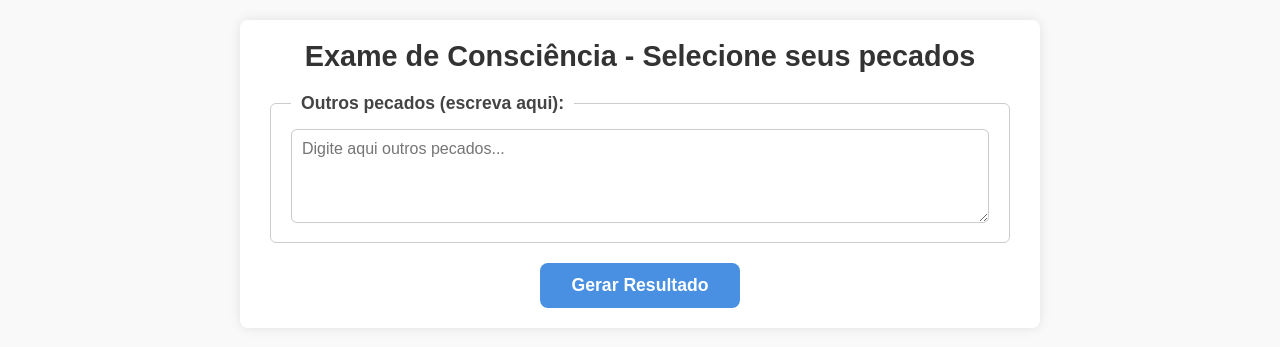
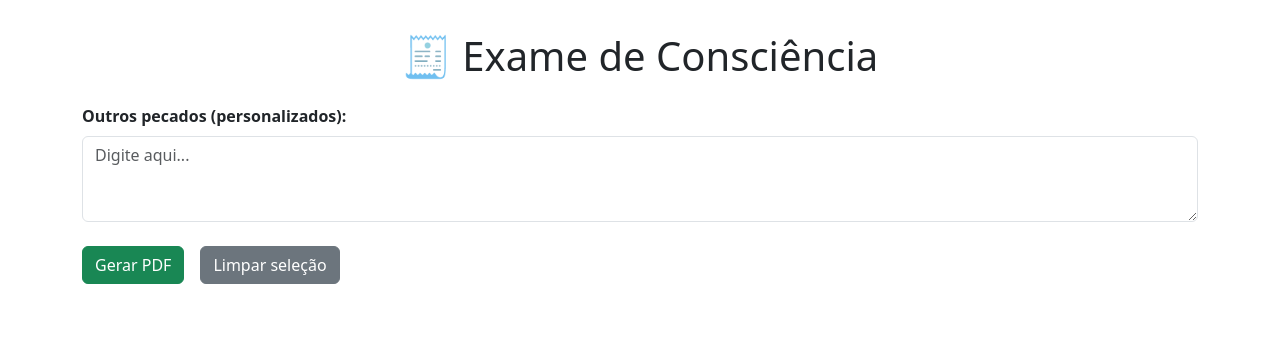
Before and after one commit to alissonsouza1984/confission, a Flask app: template templates/index.html in a window 1280 px wide. Shown: the top 347 px of the page. Run offline with Flask 3, Linux system fonts and the light colour scheme; the template is opened without the code that fills it, so the values that code supplies are empty.

Commit message:
refactor: index.html

```diff
--- a/templates/index.html
+++ b/templates/index.html
@@ -1,65 +1,73 @@
 <!DOCTYPE html>
-<html lang="pt-BR">
+<html lang="pt-br">
 <head>
-    <meta charset="UTF-8" />
-    <meta name="viewport" content="width=device-width, initial-scale=1" />
-    <title>Exame de Consciência - Pecados</title>
-    <link rel="stylesheet" href="{{ url_for('static', filename='css/style.css') }}" />
+    <meta charset="UTF-8">
+    <title>🧾 Exame de Consciência</title>
+    <meta name="viewport" content="width=device-width, initial-scale=1">
+    <!-- Estilos Bootstrap CDN (Render suporta sem problemas) -->
+    <link rel="stylesheet" href="https://cdn.jsdelivr.net/npm/bootstrap@5.3.0/dist/css/bootstrap.min.css">
+    <style>
+        body {
+            padding: 2rem;
+        }
+        textarea {
+            resize: vertical;
+        }
+    </style>
 </head>
-<body>
-    <div class="container">
-        <h1>Exame de Consciência - Selecione seus pecados</h1>
+<body class="container">
+    <h1 class="mb-4 text-center">🧾 Exame de Consciência</h1>
 
-        <form method="POST" action="/">
+    <form method="POST">
         {% for mandamento, lista in pecados.items() %}
-                <fieldset>
-                    <legend>{{ mandamento }}</legend>
-                    {% for i, pecado in enumerate(lista) %}
-                        <label class="pecado-item">
-                            <input type="checkbox" name="{{ mandamento }}" value="{{ i }}" />
-                            {{ pecado }}
-                        </label>
+            <div class="mb-4">
+                <h5 class="text-primary">{{ mandamento }}</h5>
+                {% for pecado in lista %}
+                    <div class="form-check">
+                        <input class="form-check-input" type="checkbox" name="{{ mandamento }}" value="{{ loop.index0 }}" id="{{ mandamento }}-{{ loop.index0 }}">
+                        <label class="form-check-label" for="{{ mandamento }}-{{ loop.index0 }}">{{ pecado }}</label>
+                    </div>
                 {% endfor %}
-                </fieldset>
+            </div>
         {% endfor %}
 
-            <fieldset>
-                <legend>Outros pecados (escreva aqui):</legend>
-                <textarea name="custom" placeholder="Digite aqui outros pecados..." rows="4"></textarea>
-            </fieldset>
+        <div class="mb-4">
+            <label for="custom" class="form-label fw-bold">Outros pecados (personalizados):</label>
+            <textarea class="form-control" id="custom" name="custom" rows="3" placeholder="Digite aqui..."></textarea>
+        </div>
 
-            <button type="submit" class="btn">Gerar Resultado</button>
+        <div class="d-flex flex-column flex-md-row gap-3">
+            <button type="submit" class="btn btn-success">Gerar PDF</button>
+            <a href="/" class="btn btn-secondary">Limpar seleção</a>
+        </div>
     </form>
 
     {% if resultado %}
-        <hr />
-        <h2>Resultado dos pecados selecionados:</h2>
-        <div id="resultado-html">
-            <form method="POST" action="/download" id="form-download">
-                <pre style="white-space: pre-wrap;">
-{% for mandamento, pecados_sel in resultado.items() %}
-<strong>{{ mandamento }}:</strong>
-{% for p in pecados_sel %}
-- {{ p }}
+        <hr class="my-5">
+        <h3 class="text-success">📋 Pecados selecionados</h3>
+        <form action="{{ url_for('download') }}" method="POST">
+            <div id="conteudo" class="mb-3">
+                {% for mandamento, pecados_selecionados in resultado.items() %}
+                    <h5 class="mt-4">{{ mandamento }}</h5>
+                    <ul>
+                        {% for p in pecados_selecionados %}
+                            <li>{{ p }}</li>
                         {% endfor %}
+                    </ul>
                 {% endfor %}
-                </pre>
-                <input type="hidden" name="html_conteudo" id="html_conteudo" />
-                <button type="submit" class="btn">Baixar PDF</button>
-            </form>
-        </div>
-        {% endif %}
             </div>
 
+            <!-- Envia conteúdo HTML para o PDF -->
+            <input type="hidden" name="html_conteudo" id="html_conteudo">
+            <button type="submit" class="btn btn-primary mt-3">📥 Baixar PDF</button>
+        </form>
+
         <script>
-        // Preenche o input hidden com o conteúdo do resultado para enviar no PDF
-        const formDownload = document.getElementById('form-download');
-        if(formDownload){
-            formDownload.addEventListener('submit', function(e){
-                const resultadoDiv = document.getElementById('resultado-html');
-                document.getElementById('html_conteudo').value = resultadoDiv.innerHTML;
+            // Preenche o campo oculto com o HTML visível
+            document.querySelector("form[action='{{ url_for('download') }}']").addEventListener("submit", function () {
+                document.getElementById("html_conteudo").value = document.getElementById("conteudo").innerHTML;
             });
-        }
         </script>
+    {% endif %}
 </body>
 </html>
```
Lines whose indentation alone changed are shown as unchanged.
